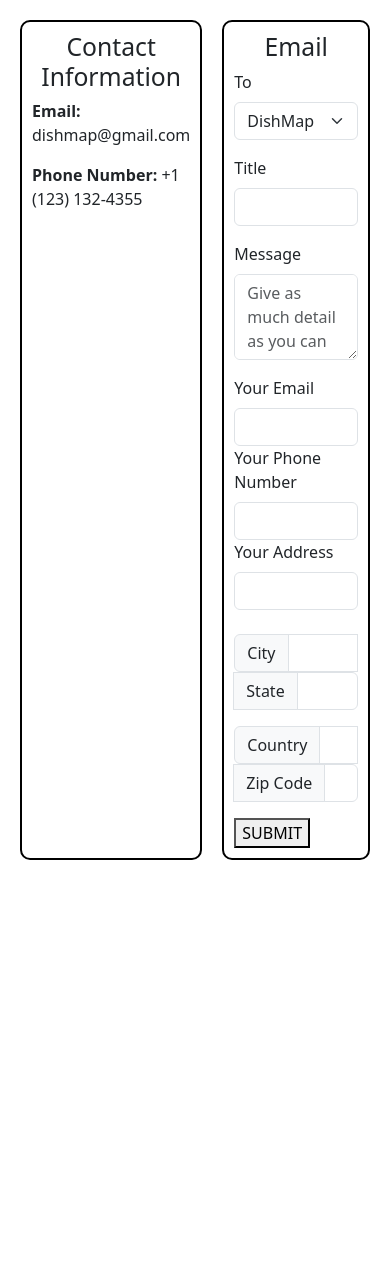
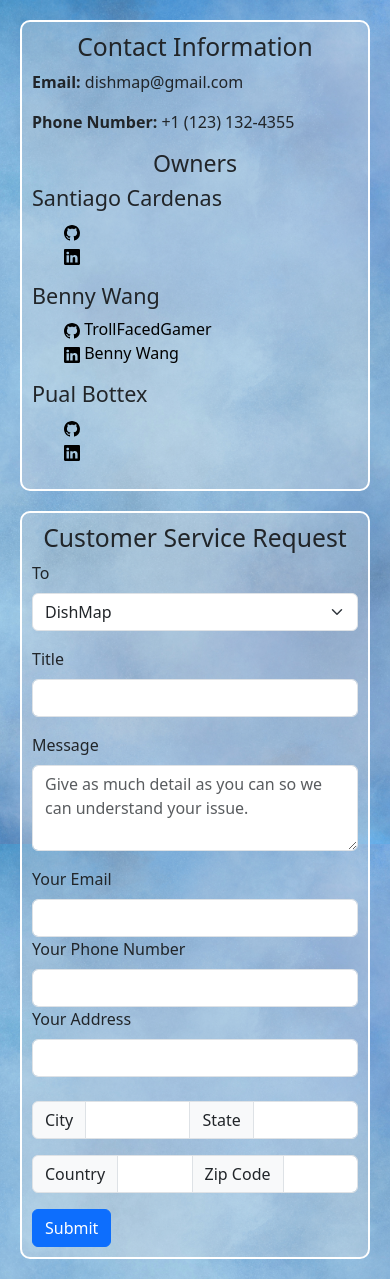
Before and after one commit to Brooklyn-STEAM/10042-Restaurant-Map-For-Cultures-With-Restricted-Diets, a Flask app: template templates/contact_page.html.jinja in a window 390 px wide. Shown: the part 72-1351 px from the top of the page. Before the commit the page ends 932 px from the top, so only its background shows below. Run offline with Flask 3, Linux system fonts and the light colour scheme; the template is opened without the code that fills it, so the values that code supplies are empty.

Commit message:
Contact: Icon + Background + Responsive

```diff
--- /dev/null
+++ b/static/css/contact.css
@@ -0,0 +1,33 @@
+.main-contact{
+    background-image: url(../images/ColorfulWatercolorSkyBackground.png);
+    background-repeat: no-repeat;
+    background-size: cover;
+    background-attachment: fixed;
+    background-position: center;
+
+    display: grid;
+    grid-template-columns: 1fr 1fr;
+    gap: 20px;
+    padding: 20px;
+
+    @media only screen and (max-width: 400px) {
+        grid-template-columns: 1fr;
+    }
+}
+
+.container-contactForm, .container-contactInfo{
+    border: 2px solid white;
+    border-radius: 10px;
+
+    padding: 10px;
+
+    background-color: rgb(225 225 225 / 0.3);
+}
+
+.list-contacts{
+    list-style: none;
+}
+.a-contacts{
+    text-decoration: none;
+    color: black;
+}
--- a/static/css/style.css
+++ b/static/css/style.css
@@ -70,19 +70,3 @@
 .account-dropdown li{
     padding: 0rem !important;
 }
-
-
-.container-contactForm, .container-contactInfo{
-    border: 2px solid black;
-    border-radius: 10px;
-
-    padding: 10px;
-
-    float: left;
-}
-.main-contact{
-    display: grid;
-    grid-template-columns: 1fr 1fr;
-    gap: 20px;
-    padding: 20px;
-}
--- a/templates/contact_page.html.jinja
+++ b/templates/contact_page.html.jinja
@@ -5,6 +5,7 @@
         <meta name="viewport" content="width=device-width, initial-scale=1.0">
 
         <link rel="stylesheet" href="../static/css/style.css">
+        <link rel="stylesheet" href="../static/css/contact.css">
         <link href="https://cdn.jsdelivr.net/npm/bootstrap@5.3.3/dist/css/bootstrap.min.css" rel="stylesheet" integrity="sha384-QWTKZyjpPEjISv5WaRU9OFeRpok6YctnYmDr5pNlyT2bRjXh0JMhjY6hW+ALEwIH" crossorigin="anonymous">
     </head>
     <body>
@@ -15,7 +16,7 @@
         </header>
 
         <main class="main-contact">
-            <article class="container-contactInfo col">
+            <article class="container-contactInfo">
                 <h2 class="text-center">Contact Information</h2>
                 <p>
                 <strong>Email: </strong>
@@ -25,11 +26,67 @@
                 <strong>Phone Number: </strong>
                 +1 (123) 132-4355
                 </p>
+                {# Owners #}
+                <section>
+                    <h3 class="text-center">Owners</h3>
+
+                    <article>
+                        <h4>Santiago Cardenas</h4>
+                        <ul class="list-contacts">
+                            <li class="li-contacts">
+                                <a class="a-contacts" href="">
+                                    <img src="../static/images/svgs/github.svg">
+                                    <span></span>
+                                </a>
+                            </li>
+                            <li class="li-contacts">
+                                <a class="a-contacts" href="">
+                                    <img src="../static/images/svgs/linkedin.svg">
+                                    <span></span>
+                                </a>
+                            </li>
+                        </ul>
+                    </article>
+                    <article>
+                        <h4>Benny Wang</h4>
+                        <ul class="list-contacts">
+                            <li class="li-contacts">
+                                <a class="a-contacts" href="https://trollfacedgamer.github.io/">
+                                    <img src="../static/images/svgs/github.svg">
+                                    <span>TrollFacedGamer</span>
+                                </a>
+                            </li>
+                            <li class="li-contacts">
+                                <a class="a-contacts" href="https://www.linkedin.com/in/benny-wang-860586307">
+                                    <img src="../static/images/svgs/linkedin.svg">
+                                    <span>Benny Wang</span>
+                                </a>
+                            </li>
+                        </ul>
+                    </article>
+                    <article>
+                        <h4>Pual Bottex</h4>
+                        <ul class="list-contacts">
+                            <li class="li-contacts">
+                                <a class="a-contacts" href="">
+                                    <img src="../static/images/svgs/github.svg">
+                                    <span></span>
+                                </a>
+                            </li>
+                            <li class="li-contacts">
+                                <a class="a-contacts" href="">
+                                    <img src="../static/images/svgs/linkedin.svg">
+                                    <span></span>
+                                </a>
+                            </li>
+                        </ul>
+                    </article>
+                </section>
             </article>
 
 
-            <form id="form-customerService" class="container-contactForm col" action="/contact" method="POST">
-                <h2 class="text-center">Email</h2>
+            <form id="form-customerService" class="container-contactForm" action="/contact" method="POST">
+                <h2 class="text-center">Customer Service Request</h2>
 
                 {# To #}
                 <section class="mb-3">
@@ -99,7 +156,7 @@
 
                 </section>
 
-                <button type="submit">SUBMIT</button>
+                <button type="submit" class="btn btn-primary">Submit</button>
             </form>
         </main>
 
```
Also changed, not shown: static/images/ColorfulWatercolorSkyBackground.png (added), static/images/svgs/envelope.svg (added), static/images/svgs/github.svg (added), static/images/svgs/house.svg (added), static/images/svgs/linkedin.svg (added), static/images/svgs/person-circle.svg (added), static/images/svgs/send.svg (added), static/images/svgs/telephone.svg (added).
